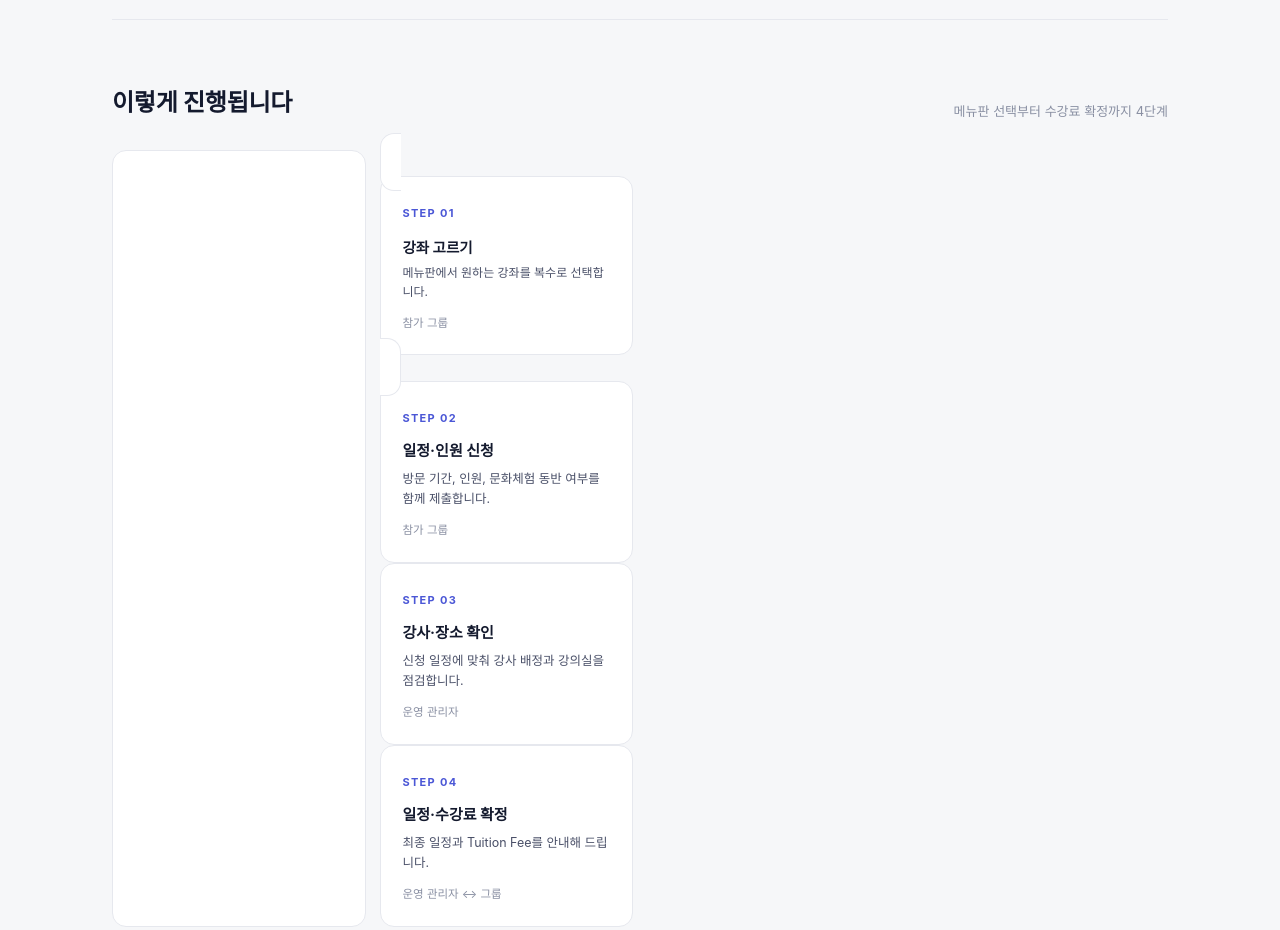
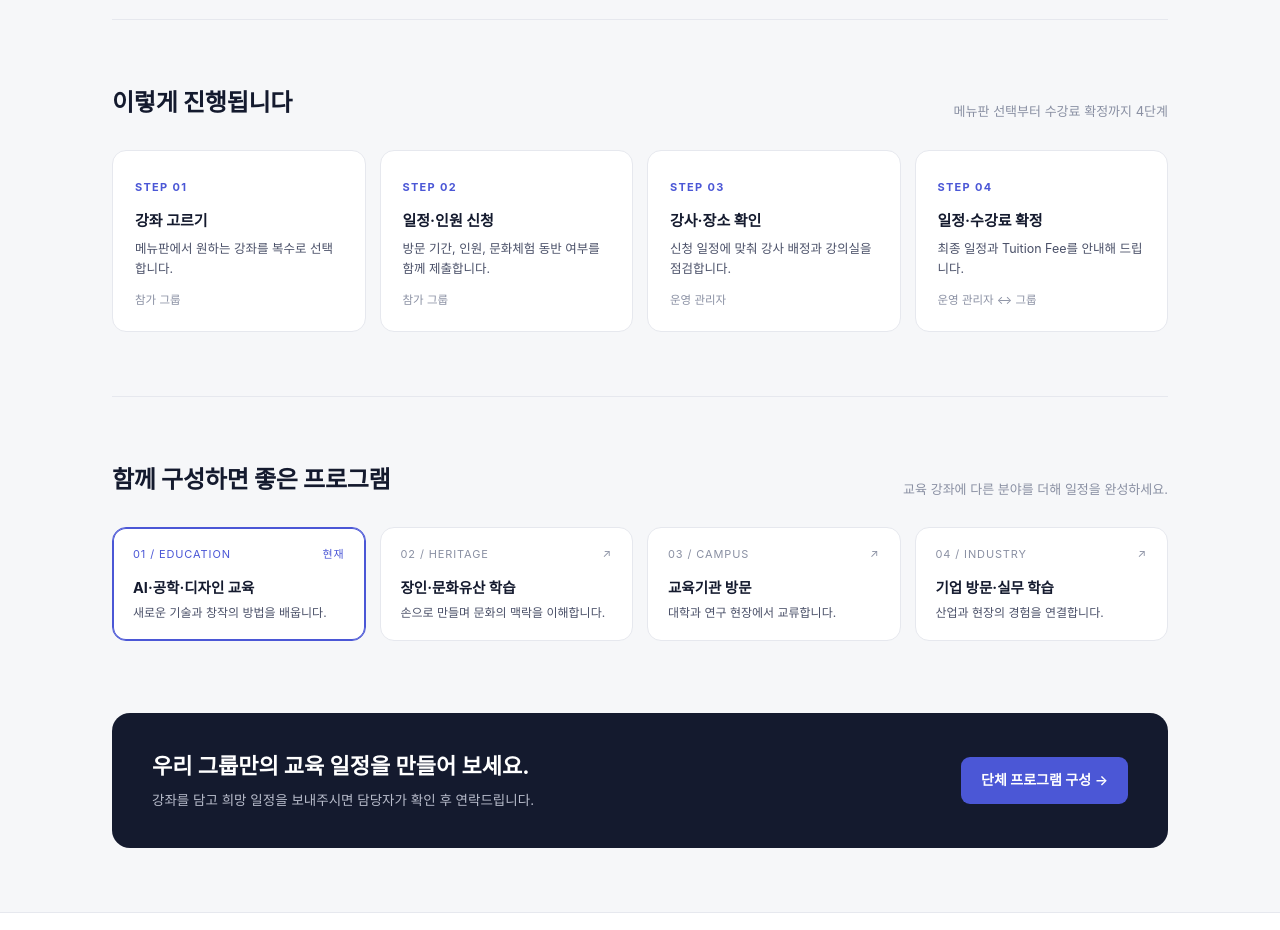
Before and after one commit to vls-design/vls-design.github.io, a plain HTML site: page index.html in a window 1280 px wide. Shown: the part 1300-2230 px from the top of the page. Drawn offline with Linux system fonts and the light colour scheme; a web font is replaced by a local one.

Commit message:
Update index.html

```diff
--- a/index.html
+++ b/index.html
@@ -83,7 +83,7 @@
       <p>메뉴판 선택부터 수강료 확정까지 4단계</p>
     </div>
     <div class="steps">
-      <a class="track" href="schedule.html"><div class="tag"><div class="step"><b>STEP 01</b><h3>강좌 고르기</h3><p>메뉴판에서 원하는 강좌를 복수로 선택합니다.</p><small>참가 그룹</small></div></a>
+      <a class="step" href="schedule.html"><div class="tag"><b>STEP 01</b><h3>강좌 고르기</h3><p>메뉴판에서 원하는 강좌를 복수로 선택합니다.</p><small>참가 그룹</small></div></a>
       <div class="step"><b>STEP 02</b><h3>일정·인원 신청</h3><p>방문 기간, 인원, 문화체험 동반 여부를 함께 제출합니다.</p><small>참가 그룹</small></div>
       <div class="step"><b>STEP 03</b><h3>강사·장소 확인</h3><p>신청 일정에 맞춰 강사 배정과 강의실을 점검합니다.</p><small>운영 관리자</small></div>
       <div class="step"><b>STEP 04</b><h3>일정·수강료 확정</h3><p>최종 일정과 Tuition Fee를 안내해 드립니다.</p><small>운영 관리자 ↔ 그룹</small></div>
```
